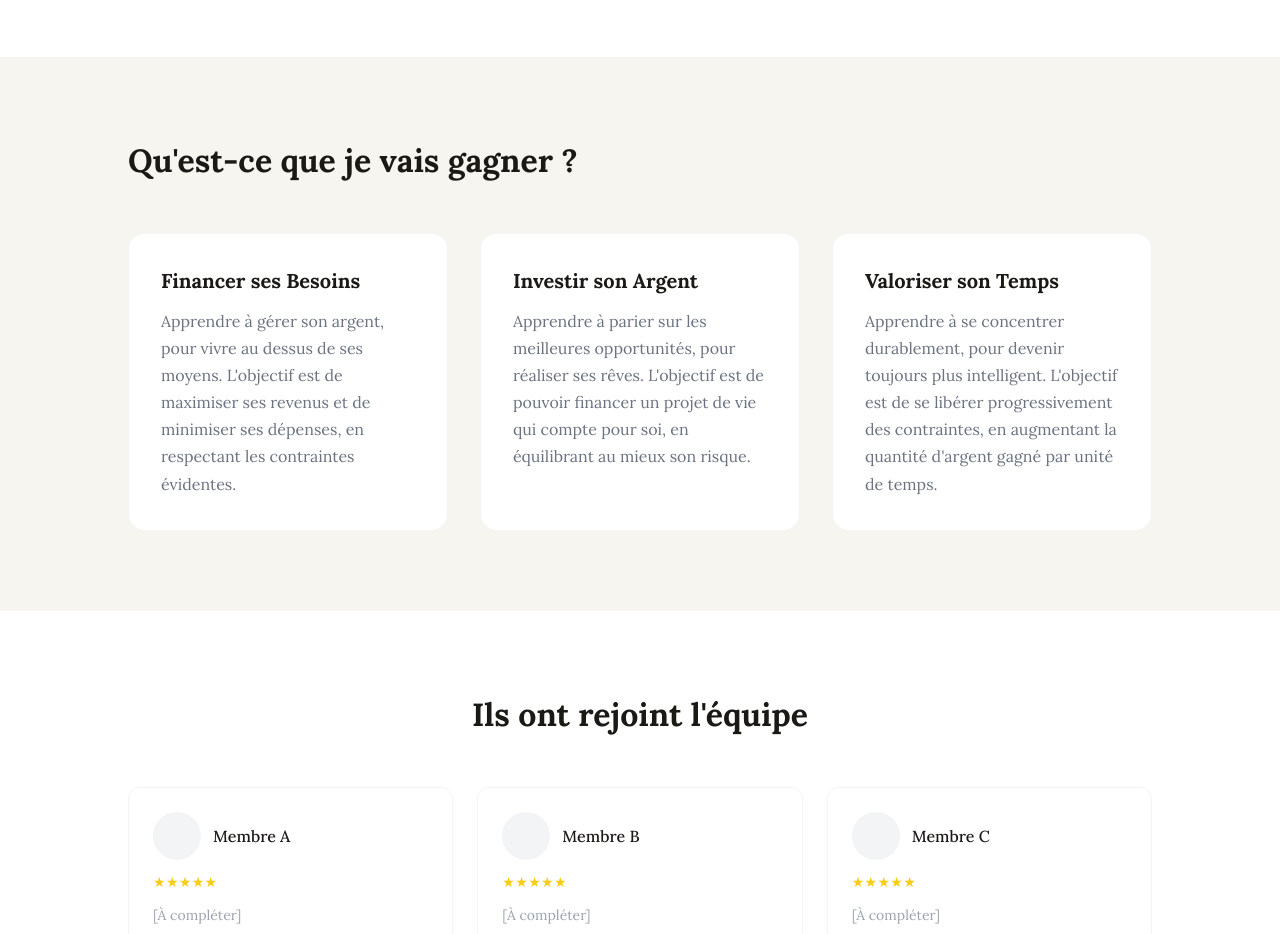
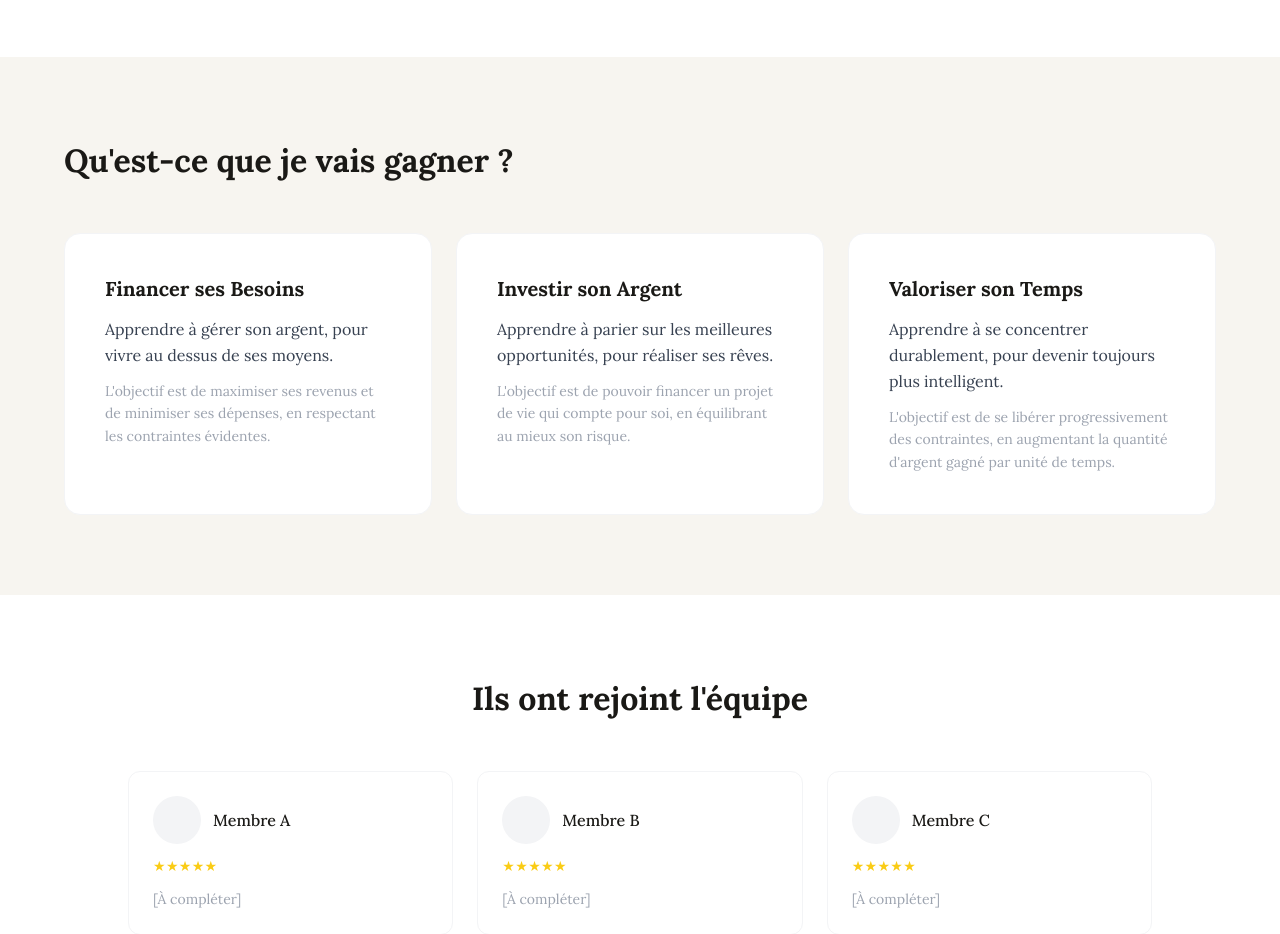
Before and after one commit to Tnecniv1/portfolio-tracker, a Next.js app: page /vente in a window 1280 px wide. Shown: the part 1400-2334 px from the top of the page. Built offline with nearby package versions, Linux system fonts and the light colour scheme.

Commit message:
fix: design cartes gagner

```diff
--- a/app/vente/page.tsx
+++ b/app/vente/page.tsx
@@ -65,25 +65,26 @@ export default function VentePage() {
 
       {/* ── Section 3 — L'accompagnement ── */}
       <section className="bg-[#F7F5F0] px-4 py-20">
-        <div className="max-w-5xl mx-auto">
+        <div className="max-w-6xl mx-auto">
           <h2 className="font-bold text-[#1A1916] mb-12" style={{ fontSize: 32 }}>
             Qu&apos;est-ce que je vais gagner ?
           </h2>
-          <div className="grid grid-cols-3 gap-8 mt-10">
-            {[
-              { titre: 'Financer ses Besoins', texte: "Apprendre à gérer son argent, pour vivre au dessus de ses moyens. L'objectif est de maximiser ses revenus et de minimiser ses dépenses, en respectant les contraintes évidentes." },
-              { titre: 'Investir son Argent', texte: "Apprendre à parier sur les meilleures opportunités, pour réaliser ses rêves. L'objectif est de pouvoir financer un projet de vie qui compte pour soi, en équilibrant au mieux son risque." },
-              { titre: 'Valoriser son Temps', texte: "Apprendre à se concentrer durablement, pour devenir toujours plus intelligent. L'objectif est de se libérer progressivement des contraintes, en augmentant la quantité d'argent gagné par unité de temps." },
-            ].map(({ titre, texte }) => (
-              <div key={titre} className="bg-white rounded-2xl p-8 border border-gray-100">
-                <h3 className="font-bold text-[#1A1916] mb-3" style={{ fontSize: 20 }}>
-                  {titre}
-                </h3>
-                <p className="text-gray-500" style={{ fontSize: 16, lineHeight: 1.7 }}>
-                  {texte}
-                </p>
-              </div>
-            ))}
+          <div className="grid grid-cols-3 gap-6 mt-10">
+            <div className="bg-white rounded-2xl p-10 border border-gray-100 min-h-[220px]">
+              <h3 className="font-bold text-[#1A1916] mb-3" style={{ fontSize: 20 }}>Financer ses Besoins</h3>
+              <p className="text-gray-700 text-base leading-relaxed mb-3">Apprendre à gérer son argent, pour vivre au dessus de ses moyens.</p>
+              <p className="text-gray-400 text-sm leading-relaxed">L&apos;objectif est de maximiser ses revenus et de minimiser ses dépenses, en respectant les contraintes évidentes.</p>
+            </div>
+            <div className="bg-white rounded-2xl p-10 border border-gray-100 min-h-[220px]">
+              <h3 className="font-bold text-[#1A1916] mb-3" style={{ fontSize: 20 }}>Investir son Argent</h3>
+              <p className="text-gray-700 text-base leading-relaxed mb-3">Apprendre à parier sur les meilleures opportunités, pour réaliser ses rêves.</p>
+              <p className="text-gray-400 text-sm leading-relaxed">L&apos;objectif est de pouvoir financer un projet de vie qui compte pour soi, en équilibrant au mieux son risque.</p>
+            </div>
+            <div className="bg-white rounded-2xl p-10 border border-gray-100 min-h-[220px]">
+              <h3 className="font-bold text-[#1A1916] mb-3" style={{ fontSize: 20 }}>Valoriser son Temps</h3>
+              <p className="text-gray-700 text-base leading-relaxed mb-3">Apprendre à se concentrer durablement, pour devenir toujours plus intelligent.</p>
+              <p className="text-gray-400 text-sm leading-relaxed">L&apos;objectif est de se libérer progressivement des contraintes, en augmentant la quantité d&apos;argent gagné par unité de temps.</p>
+            </div>
           </div>
         </div>
       </section>
```
